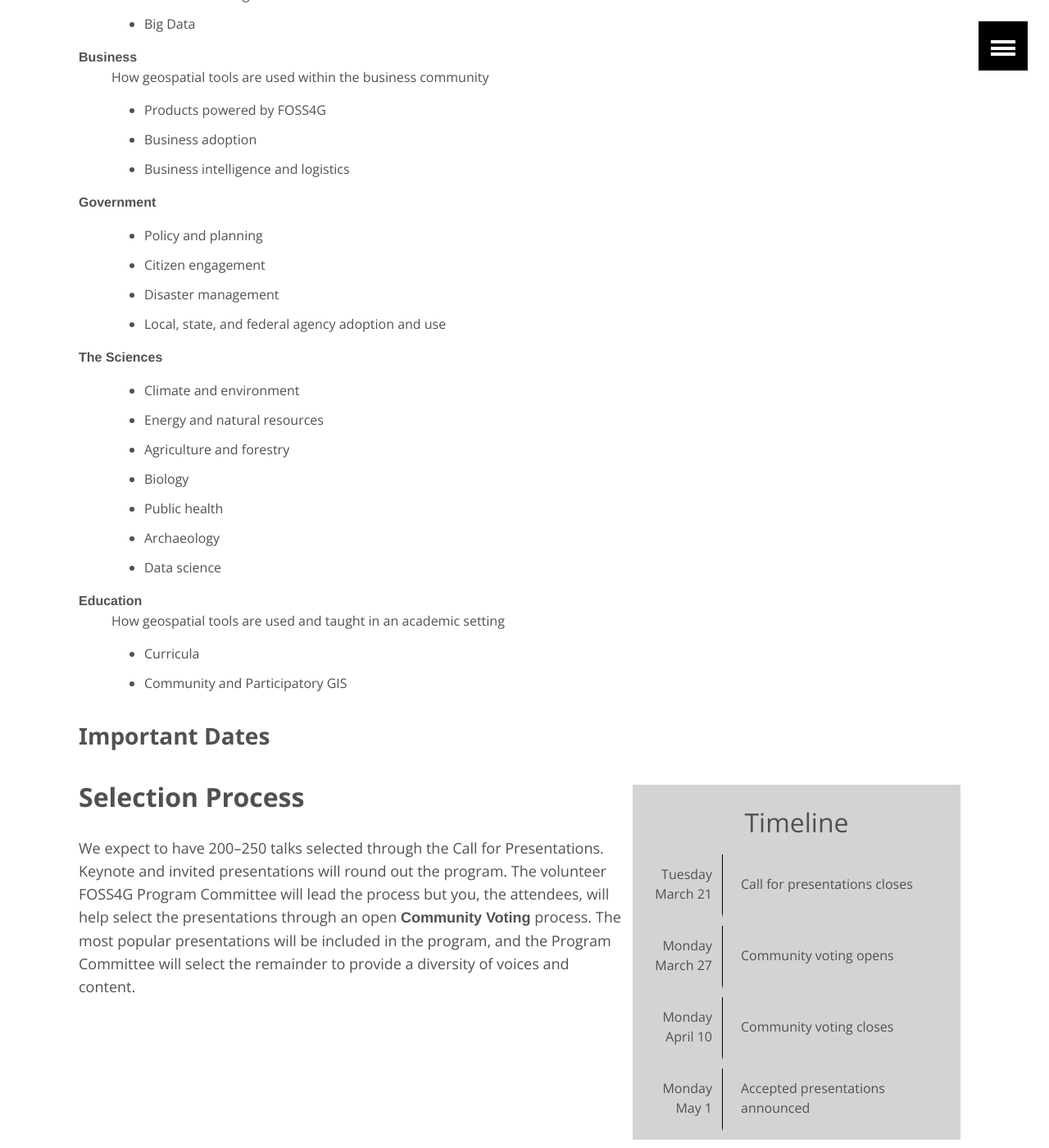
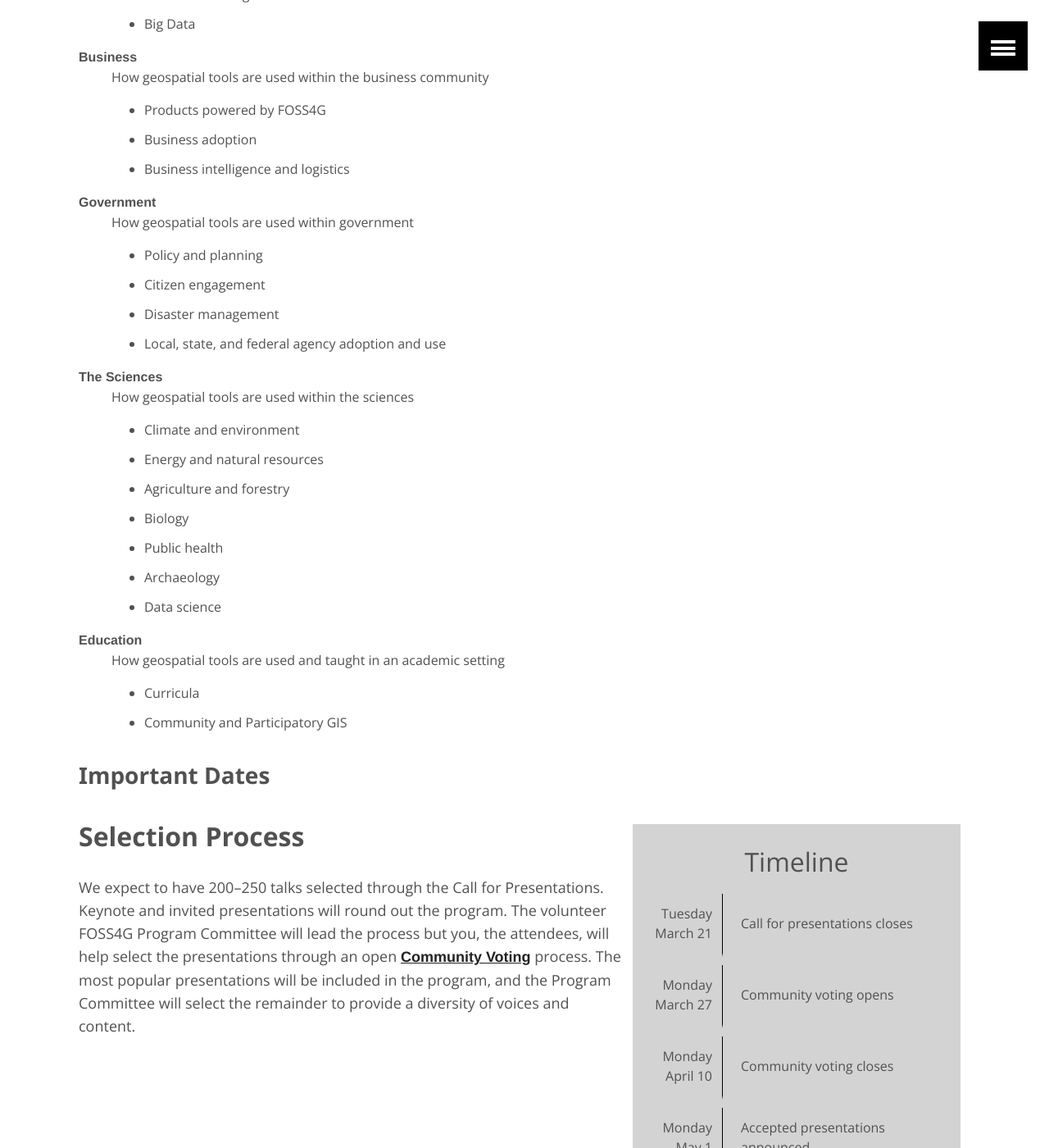
Before and after one commit to AvidGeo/foss4g2017-dev, a Jekyll site: the page built from program/index.html, in a window 1280 px wide and 1400 px high, scrolled down 1905 px. Shown: the whole window at 82% size. Built offline with Jekyll 4.4.1, drawn with Linux system fonts in a browser that asks for light colours.

Commit message:
Edits (#80)
* clean-up of directory

* navigation clean-up

* fix mistake

* site messaging edits

* Update header.html

* Update header.html

```diff
--- a/_includes/header.html
+++ b/_includes/header.html
@@ -5,18 +5,19 @@
       <ul>
         <!-- <li><a class="active" href="{{ site.baseurl }}/">Home</a></li> -->
         <li class="dropdown">
-          <a href="{{ site.baseurl }}/" class="dropbtn">Home</a>
+          <a href="{{ site.baseurl }}/">Home</a>
           <div class="dropdown-content">
-            <a href="{{ site.baseurl }}/#keynote">Keynote Speakers</a>
-            <a href="{{ site.baseurl }}/#paticipate">Participate</a>
-            <a href="{{ site.baseurl }}/#sponsors">Sponsors</a>
-          </div>
+            <a href="{{ site.baseurl }}/#participate" class="dropbtn">Participate</a>
+        </div>
         </li>
         <li class="dropdown">
           <a href="{{ site.baseurl }}/register/" class="dropbtn">Register</a>
         </li>
         <li class="dropdown">
           <a href="{{ site.baseurl }}/program/" class="dropbtn">Program</a>
+          <div class="dropdown-content">
+            <a href="{{ site.baseurl }}/#keynote">Keynote Speakers</a>
+          </div>
         </li>
         <li class="dropdown">
           <a href="{{ site.baseurl }}/workshops" class="dropbtn">Workshops</a>
@@ -31,6 +32,10 @@
         </li>
         <li class="dropdown">
           <a href="{{ site.baseurl }}/sponsor/" class="dropbtn">Sponsor</a>
+          <div class="dropdown-content">
+            <a href="{{ site.baseurl }}/#sponsors">Sponsors</a>
+            <a href="{{ site.baseurl }}/sponsor/#a-meaningful-opportunity">Call for Sponsors</a>
+          </div>
         </li>
         <li class="dropdown">
           <a href="{{ site.baseurl }}/about/" class="dropbtn">About</a>
--- a/index.html
+++ b/index.html
@@ -295,7 +295,7 @@
     </div>
 </div>
 
-<a name='paticipate'></a>
+<a name='participate'></a>
 <div class="gen-section">
     <div class="gen-section-title">
         <h1 style="font-weight: 500;">Participate</h1>
--- a/program/index.html
+++ b/program/index.html
@@ -95,7 +95,7 @@
             </ul>
         </dd>
         <dt><strong>Government</strong></dt>
-        <dd></dd>
+        <dd>How geospatial tools are used within government</dd>
         <dd>
             <ul>
                 <li>Policy and planning</li>
@@ -105,7 +105,7 @@
             </ul>
         </dd>
         <dt><strong>The Sciences</strong></dt>
-        <dd></dd>
+        <dd>How geospatial tools are used within the sciences</dd>
         <dd>
             <ul>
                 <li>Climate and environment</li>
@@ -152,10 +152,8 @@
     </table>
 
     <h2>Selection Process</h2>
-    <p>We expect to have 200–250 talks selected through the Call for Presentations. Keynote and invited presentations will round out the program. The volunteer FOSS4G Program Committee will lead the process but you, the attendees, will help select the presentations through an open <strong>Community Voting</strong> process. The most popular presentations will be included in the program, and the Program Committee will select the remainder to provide a diversity of voices and content.</p>
+    <p>We expect to have 200–250 talks selected through the Call for Presentations. Keynote and invited presentations will round out the program. The volunteer FOSS4G Program Committee will lead the process but you, the attendees, will help select the presentations through an open <a href="http://community-review.foss4g.org/"><strong>Community Voting</strong></a> process. The most popular presentations will be included in the program, and the Program Committee will select the remainder to provide a diversity of voices and content.</p>
     <div class="floatc"></div>
-
-    <p class='headlink modal-button'><a href="http://community-review.foss4g.org/" style="text-decoration: none">Community Voting</a></p>
 
     <h2>Academic Papers</h2>
     <p>All presentations with accompanying papers will be labeled as “academic presentations” in the conference program. However, these papers will be mixed in with both academic and non-academic presentations based on the presentation themes and topics.</p>
```
Also changed, not shown: other parts of _includes/header.html (+0 -1 lines), workshops/index.md (+2 -2 lines).
